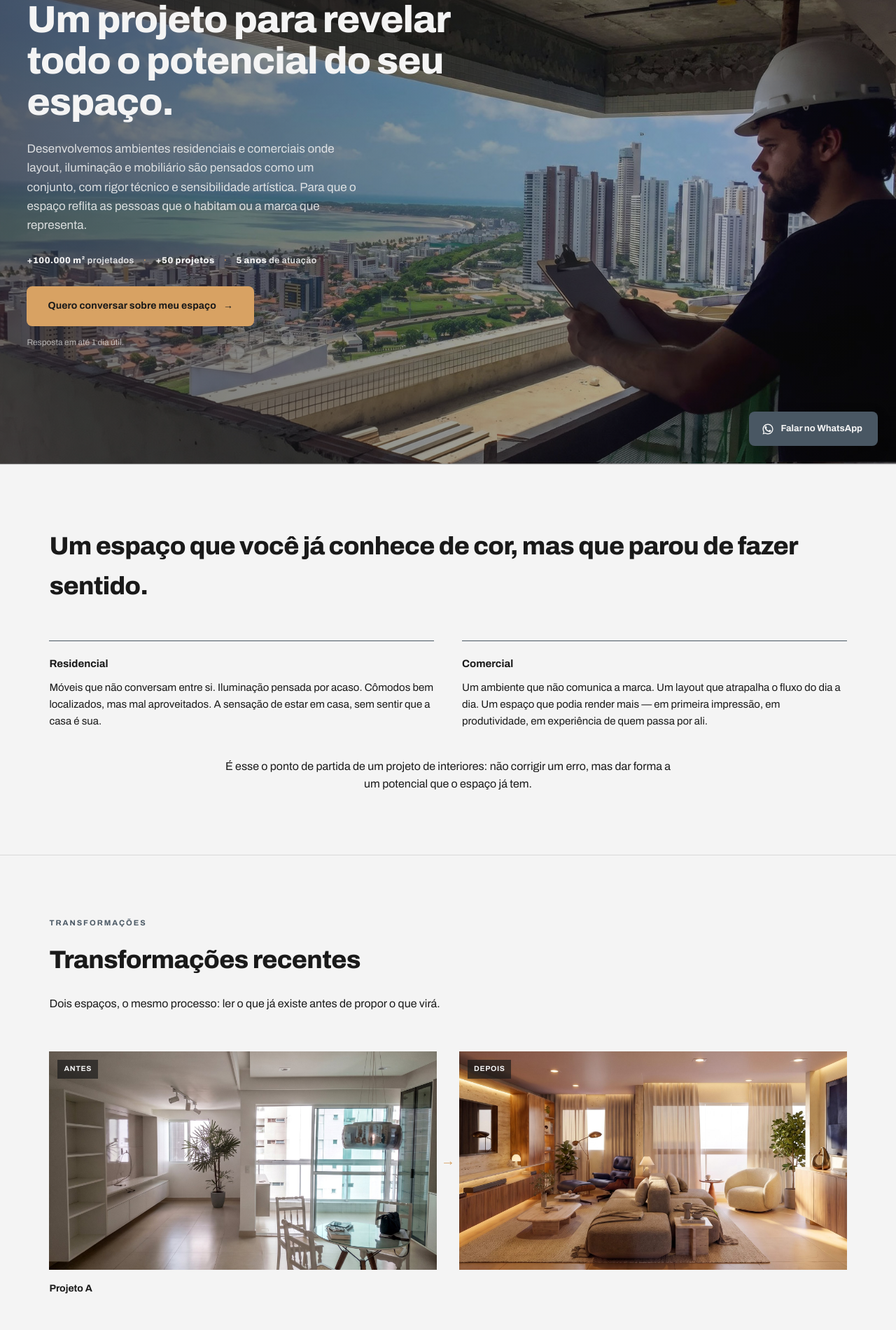
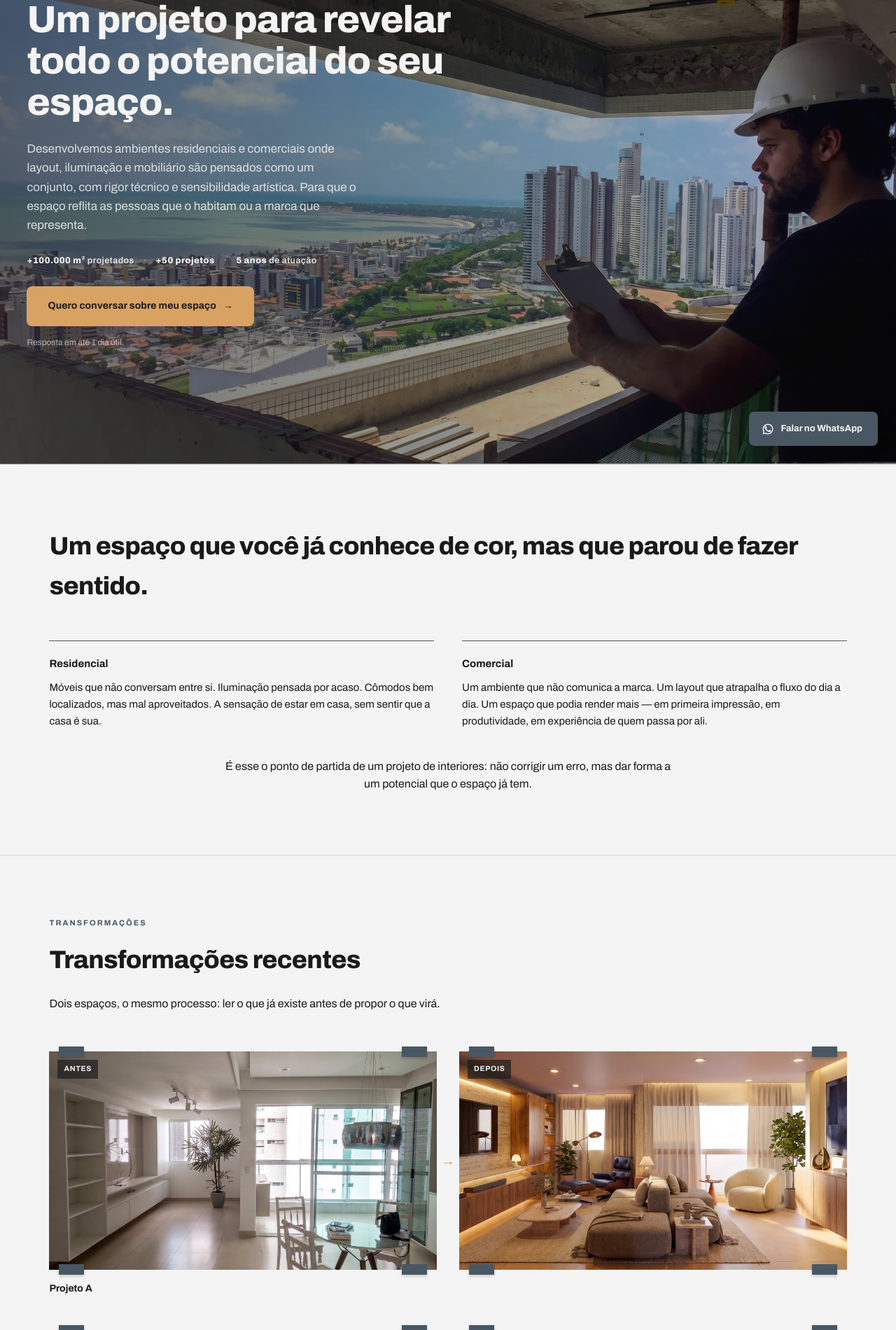
Before and after one commit to cidclementino/projetos-odisse, a Jekyll site: the page built from interiores/index.html, in a window 1280 px wide. Shown: the part 237-2137 px from the top of the page at 70% size. Built offline with Jekyll 4.4.1, drawn with Linux system fonts in a browser that asks for light colours; grey boxes are pictures that could not be loaded.

Commit message:
Update index.html

```diff
--- a/interiores/index.html
+++ b/interiores/index.html
@@ -65,6 +65,8 @@ title: "Odisse Arquitetos — Projeto de Interiores e Ambientação"
       <div class="compare-pair">
         <div class="compare-row">
           <div class="compare-slot compare-slot-antes">
+            <div class="tape-frame">
+              <div class="tape tape-tl"></div><div class="tape tape-tr"></div><div class="tape tape-bl"></div><div class="tape tape-br"></div>
               {% if par.imagem_antes and par.imagem_antes != "" %}
               <div class="photo-frame">
                 <img src="images/{{ par.imagem_antes }}" alt="{{ par.nome }} — antes">
@@ -72,9 +74,12 @@ title: "Odisse Arquitetos — Projeto de Interiores e Ambientação"
               {% else %}
               <div class="img-placeholder"><div class="label">IMAGEM<br>{{ par.nome }} — antes</div></div>
               {% endif %}
+            </div>
             <span class="compare-tag">Antes</span>
           </div>
           <div class="compare-slot compare-slot-depois">
+            <div class="tape-frame">
+              <div class="tape tape-tl"></div><div class="tape tape-tr"></div><div class="tape tape-bl"></div><div class="tape tape-br"></div>
               {% if par.imagem_depois and par.imagem_depois != "" %}
               <div class="photo-frame">
                 <img src="images/{{ par.imagem_depois }}" alt="{{ par.nome }} — depois">
@@ -82,6 +87,7 @@ title: "Odisse Arquitetos — Projeto de Interiores e Ambientação"
               {% else %}
               <div class="img-placeholder"><div class="label">IMAGEM<br>{{ par.nome }} — depois</div></div>
               {% endif %}
+            </div>
             <span class="compare-tag">Depois</span>
           </div>
         </div>
```
Lines whose indentation alone changed are shown as unchanged.
